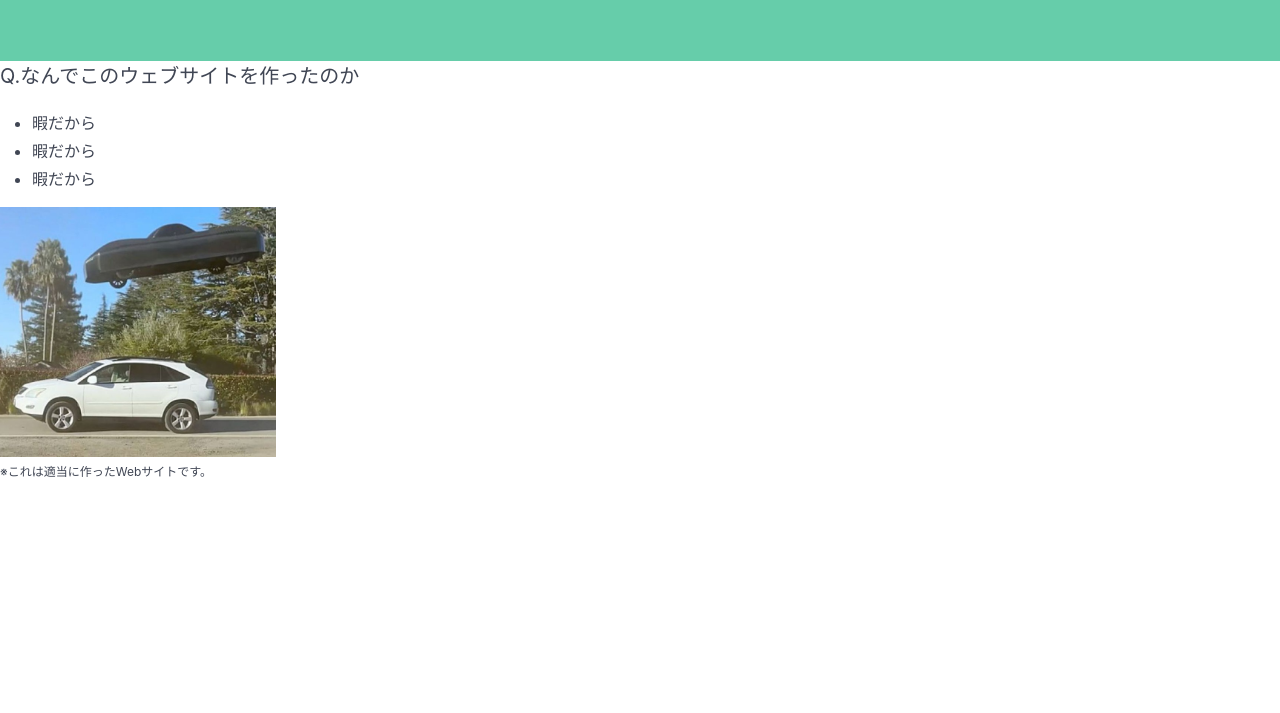
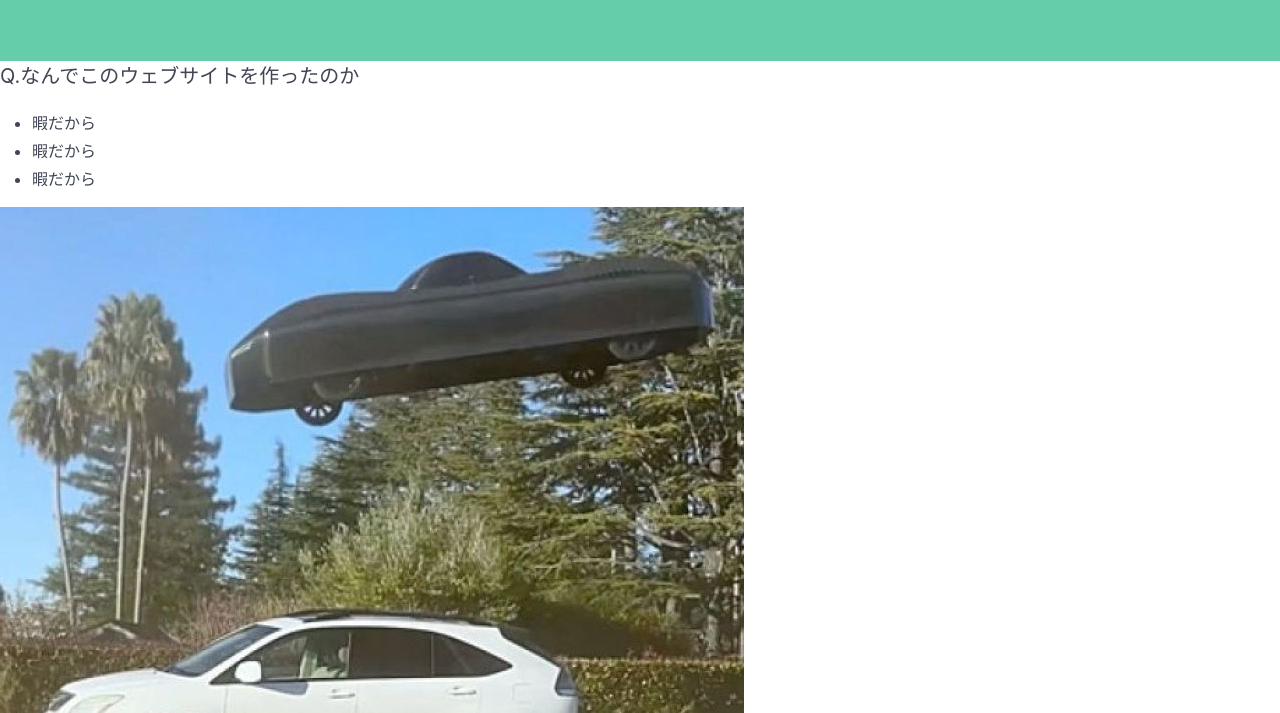
Before and after one commit to kasorikkuraba-a11y/tako-r, a website: page index.html in a window 1280 px wide. Shown: the part 87-800 px from the top of the page. Drawn offline with nearby package versions, Linux system fonts and the light colour scheme.

Commit message:
Update index.css

```diff
--- a/index.css
+++ b/index.css
@@ -12,7 +12,7 @@
   font-size: 20px;
 }
 
-img.carjump{
+carjump{
 
   width: 276px;
   height: 250px;
```
